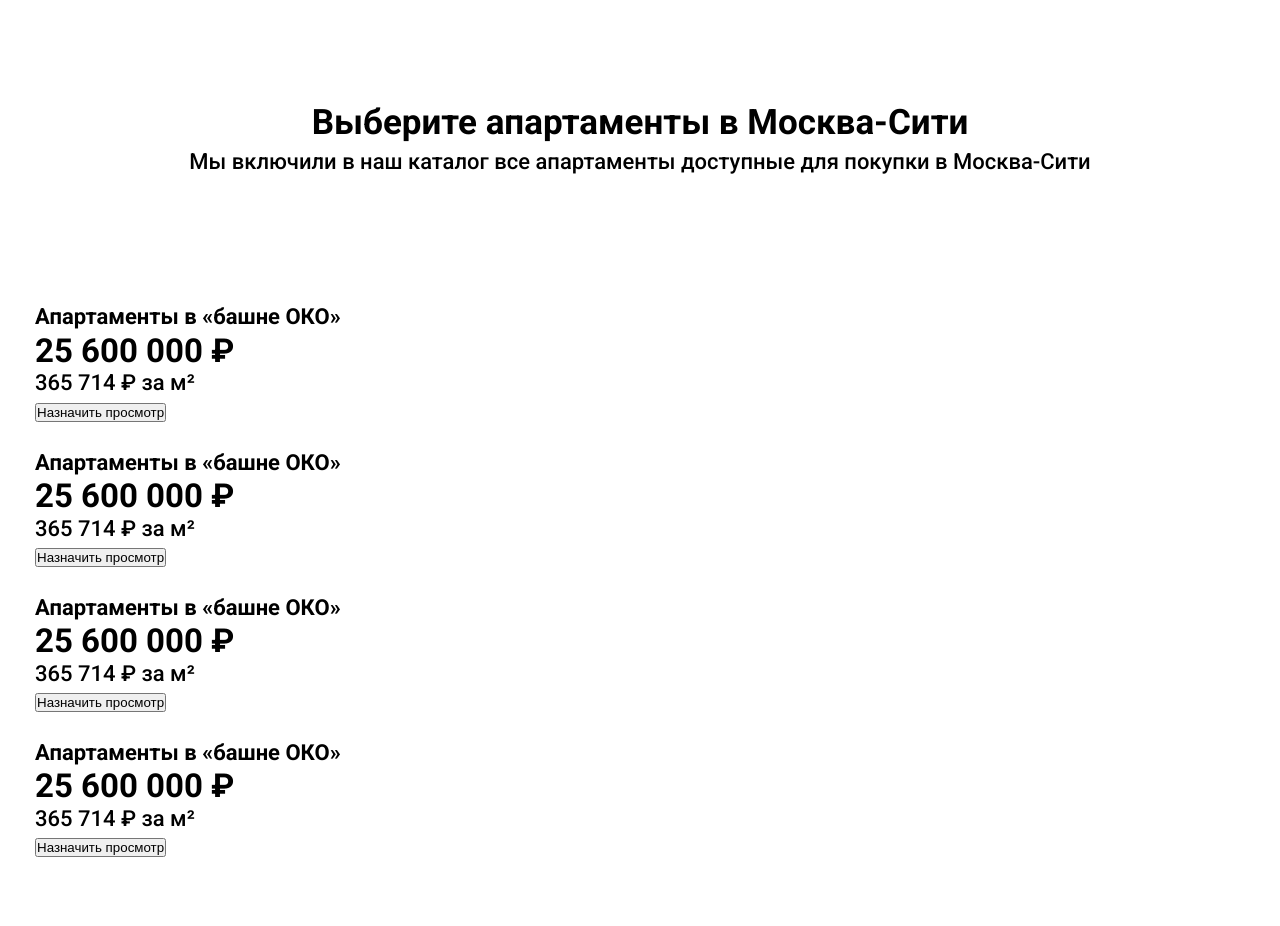
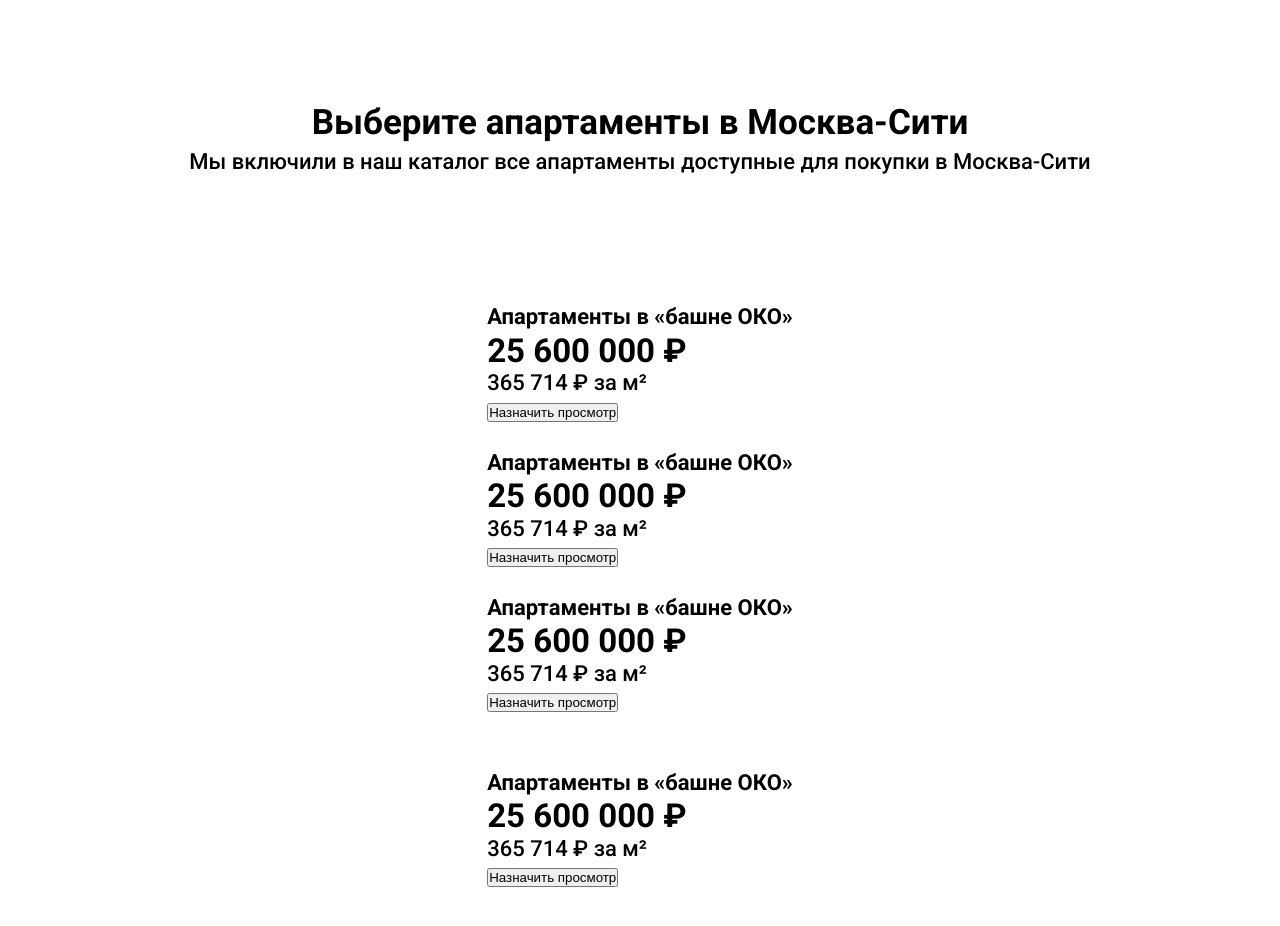
Before and after one commit to Ilimchik/git_2, a plain HTML site: page index.html in a window 1280 px wide. Before the commit the page ends 859 px from the top, so only its background shows below. Drawn offline with Linux system fonts and the light colour scheme.

Commit message:
add cards

```diff
--- a/assets/css/style.css
+++ b/assets/css/style.css
@@ -33,3 +33,14 @@
     line-height: 33px;
     margin-bottom: 100px;
 }
+.card {
+    margin-bottom: 30px;
+}
+.cards {
+    padding: 0 30px;
+    display: flex;
+    flex-wrap: wrap;
+    justify-content: space-around;
+    align-content: stretch;
+
+}
```
